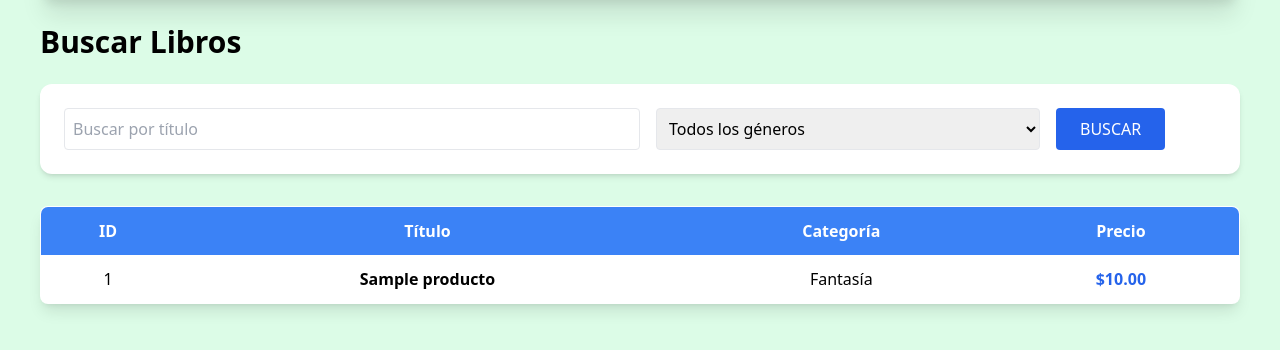
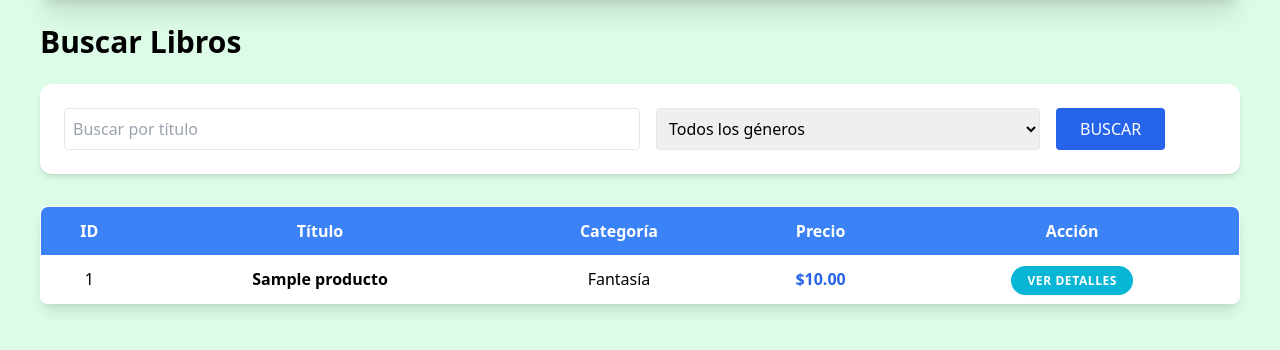
Before and after one commit to ericklamorita/Proyecto-Semana-14, a PHP site: page /Buscador.php in a window 1280 px wide. Shown: the part 102-452 px from the top of the page. Run offline with PHP 8.4, Linux system fonts and the light colour scheme; the visitor is signed in with stand-in values (Sample User, id 1); data comes from the database, SQL or seed files in the repository; tables that the repository leaves empty hold one stand-in row (values such as "Sample post"); some libraries are stand-ins or nearby versions.

Commit message:
añadir ver detalles en el buscador

```diff
--- a/Buscador.php
+++ b/Buscador.php
@@ -85,8 +85,8 @@ $libros = $stmt->fetchAll(PDO::FETCH_ASSOC);
             <input type="text" name="titulo" placeholder="Buscar por título" value="<?php echo htmlspecialchars($titulo); ?>" class="border p-2 rounded w-1/2">
             <select name="genero" class="border p-2 rounded w-1/3">
                 <option value="">Todos los géneros</option>
-        <?php foreach($categorias as $cat): ?>
-            <option value="<?php echo $cat['id']; ?>" <?php if($genero == $cat['id']) echo 'selected'; ?>>
+                <?php foreach ($categorias as $cat): ?>
+                    <option value="<?php echo $cat['id']; ?>" <?php if ($genero == $cat['id']) echo 'selected'; ?>>
                         <?php echo $cat['nombre']; ?>
                     </option>
                 <?php endforeach; ?>
@@ -101,22 +101,27 @@ $libros = $stmt->fetchAll(PDO::FETCH_ASSOC);
                     <th class="p-3">Título</th>
                     <th class="p-3">Categoría</th>
                     <th class="p-3">Precio</th>
-        </tr>
+                    <th class="p-3">Acción</th> </tr>
             </thead>
             <tbody>
-    <?php if(count($libros) > 0): ?>
-        <?php foreach($libros as $libro): ?>
+                <?php if (count($libros) > 0): ?>
+                    <?php foreach ($libros as $libro): ?>
                         <tr class="text-center border-b hover:bg-gray-50 transition">
                             <td class="p-3"><?php echo $libro['id']; ?></td>
                             <td class="p-3 font-semibold"><?php echo $libro['titulo']; ?></td>
                             <td class="p-3"><?php echo $libro['categoria']; ?></td>
-                <td class="p-3 text-blue-600 font-bold">$<?php echo number_format($libro['precio'],2); ?></td>
+                            <td class="p-3 text-blue-600 font-bold">$<?php echo number_format($libro['precio'], 2); ?></td>
+                            <td class="p-3">
+                                <a href="detalles.php?id=<?php echo $libro['id']; ?>"
+                                   class="bg-cyan-500 hover:bg-cyan-600 text-white text-xs font-bold py-1.5 px-4 rounded-full transition shadow-sm uppercase tracking-wider">
+                                    Ver Detalles
+                                </a>
+                            </td>
                         </tr>
                     <?php endforeach; ?>
                 <?php else: ?>
                     <tr>
-            <td colspan="4" class="text-center p-10 text-gray-400">
-                <span class="text-4xl">🔎</span><br>NO HAY RESULTADOS
+                        <td colspan="5" class="text-center p-10 text-gray-400"> <span class="text-4xl">🔎</span><br>NO HAY RESULTADOS
                         </td>
                     </tr>
                 <?php endif; ?>
--- a/registrar_asistencia.php
+++ b/registrar_asistencia.php
@@ -10,7 +10,7 @@ if (!isset($_SESSION['usuario_id'])) {
 }
 
 $trabajador_id = $_SESSION['usuario_id'];
-// Establecemos la zona horaria para que la marca sea exacta (Opcional pero recomendado)
+// Establecemos la zona horaria para que la marca sea exacta
 date_default_timezone_set('America/Costa_Rica');
 
 $fecha_hoy = date('Y-m-d');
```
Lines whose indentation alone changed are shown as unchanged.
